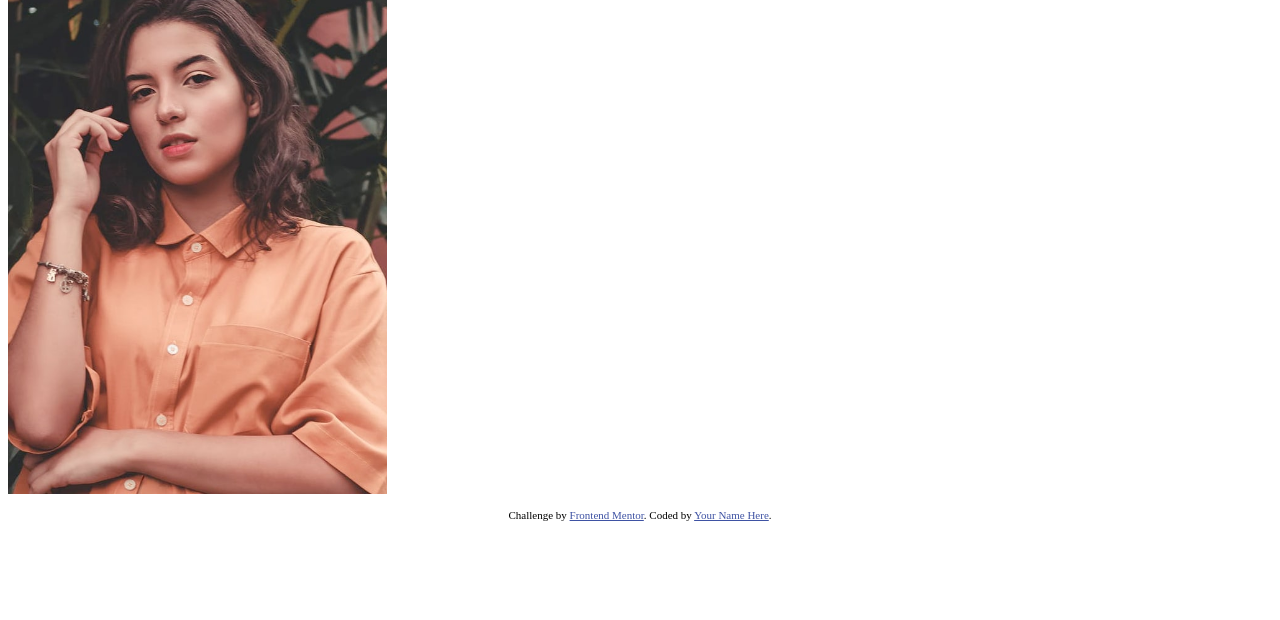
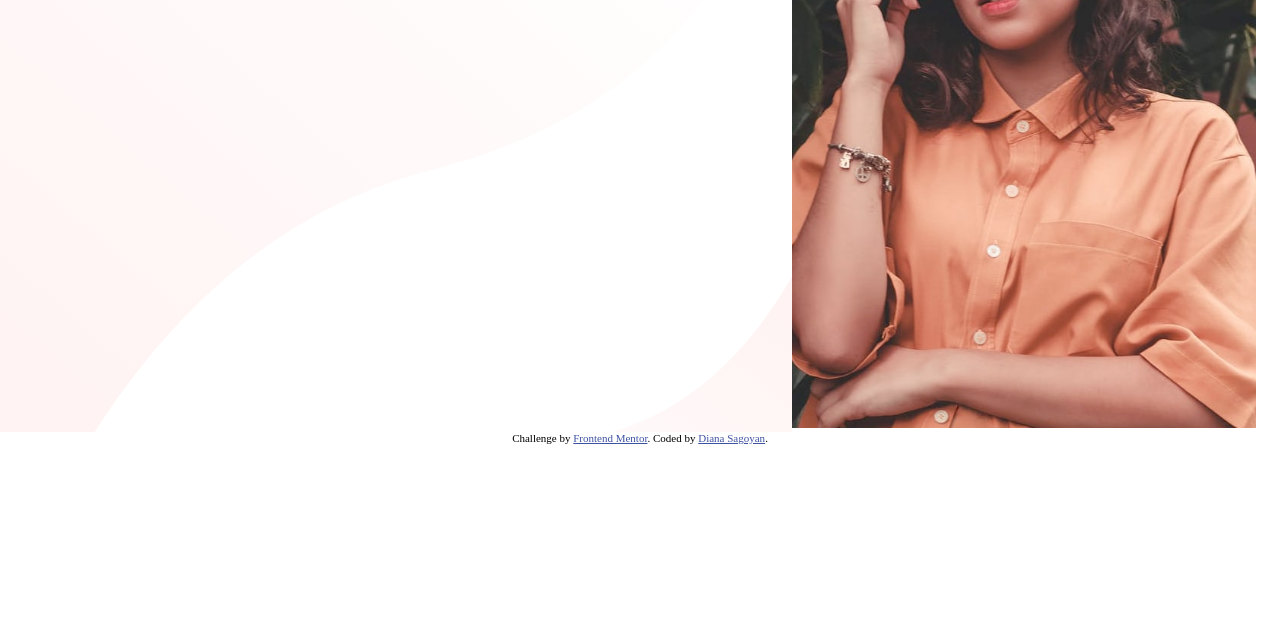
Before and after one commit to DianaSagoyan/coming-soon-page, a plain HTML site: page base-apparel-coming-soon-master/index.html in a window 1280 px wide. Shown: the part 180-800 px from the top of the page. Drawn offline with Linux system fonts and the light colour scheme.

Commit message:
Added background image.

```diff
--- a/base-apparel-coming-soon-master/index.html
+++ b/base-apparel-coming-soon-master/index.html
@@ -18,6 +18,7 @@
 </head>
 <body>
 
+  <div class="container">
   <div class="text-section">
 
   <img src="images/logo.svg" alt="logo">
@@ -33,10 +34,11 @@
 <div class="image-section">
   <img class = "desk-image" src="images/hero-desktop.jpg" alt="Desktop-image">
 </div>
+</div>
   <footer>
     <p class="attribution">
       Challenge by <a href="https://www.frontendmentor.io?ref=challenge" target="_blank">Frontend Mentor</a>.
-      Coded by <a href="#">Your Name Here</a>.
+      Coded by <a href="#">Diana Sagoyan</a>.
     </p>
   </footer>
 </body>
--- a/base-apparel-coming-soon-master/styles.css
+++ b/base-apparel-coming-soon-master/styles.css
@@ -1,3 +1,18 @@
+*, *:before, *:after{
+    margin: 0;
+    padding: 0;
+    box-sizing: border-box;
+}
+
 .desk-image{
-    width: 30%;
+    width: 95%;
 }
+
+.container{
+    display: flex;
+}
+
+.text-section{
+    background-image: url(images/bg-pattern-desktop.svg);
+    background-repeat: no-repeat;
+}
```
